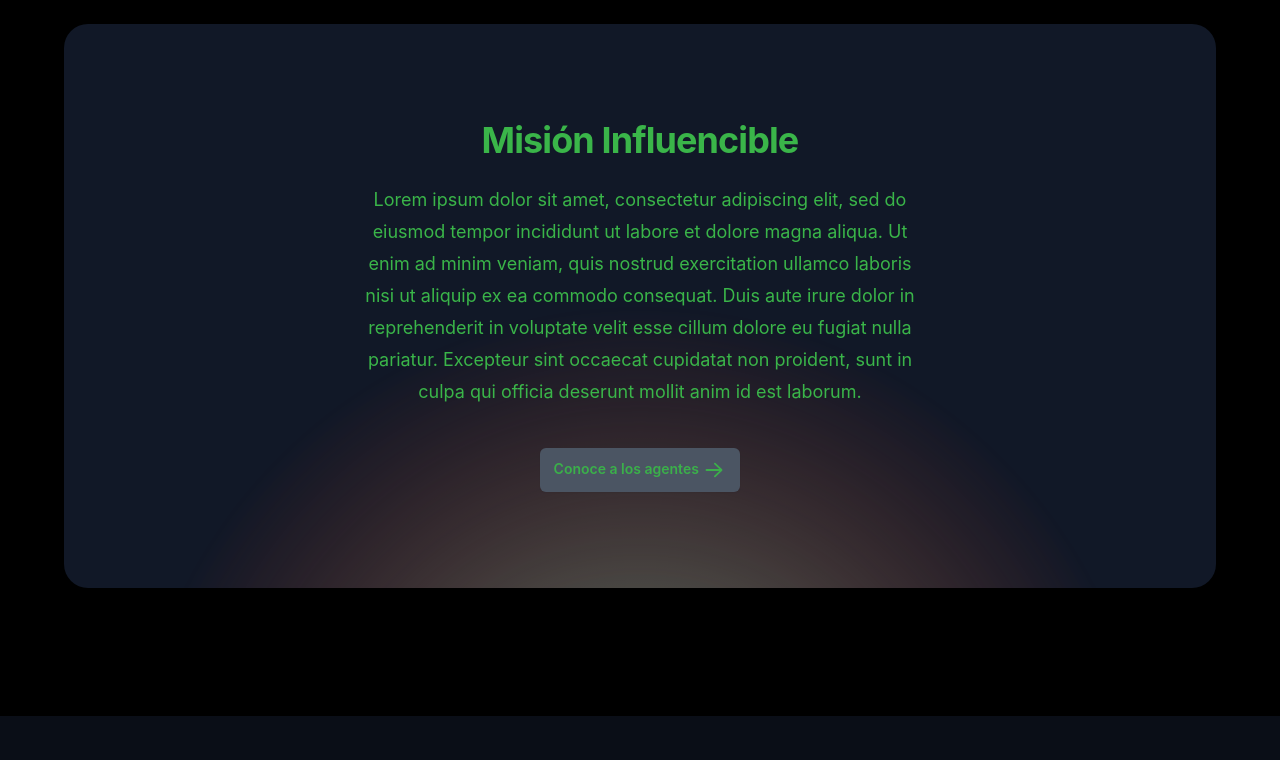
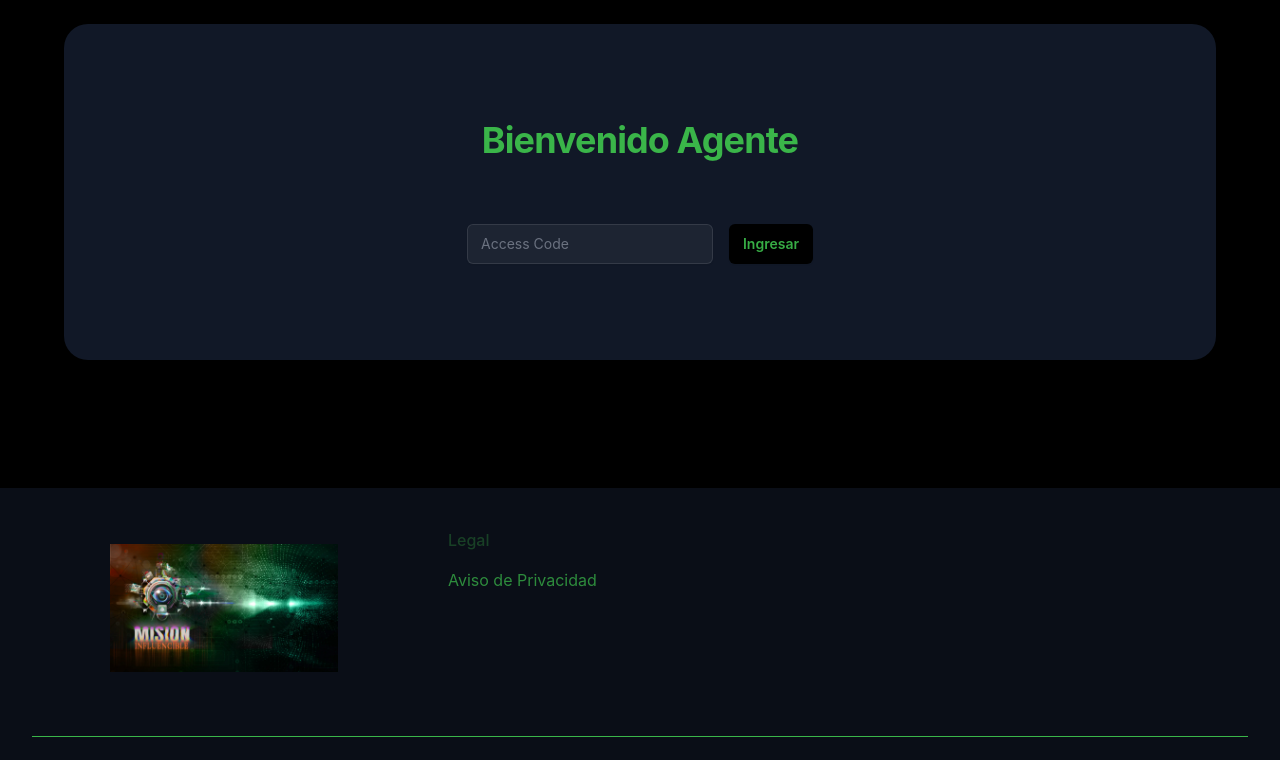
Before and after one commit to BurritoQuemado/mision-influenciable-puzzle, a React (Create React App) app in the folder subastas-stands-app/: page / in a window 1280 px wide. Shown: the part 280-1040 px from the top of the page. Built offline with nearby package versions, Linux system fonts and the light colour scheme.

Commit message:
adjusted for the event

```diff
--- a/subastas-stands-app/src/pages/home.js
+++ b/subastas-stands-app/src/pages/home.js
@@ -1,5 +1,4 @@
 import React from "react";
-import { ArrowRightIcon } from "@heroicons/react/20/solid";
 
 function Home() {
 
@@ -8,33 +7,29 @@ function Home() {
           <div className="mx-auto max-w-7xl py-24 sm:px-6 sm:py-32 lg:px-8">
             <div className="relative isolate overflow-hidden bg-gray-900 px-6 py-24 text-center shadow-2xl sm:rounded-3xl sm:px-16">
               <h2 className="mx-auto max-w-2xl text-3xl font-bold tracking-tight text-principal sm:text-4xl">
-                Misión Influencible
+                Bienvenido Agente
               </h2>
-              <p className="mx-auto mt-6 max-w-xl text-lg leading-8 text-principal">
-
-                Lorem ipsum dolor sit amet, consectetur adipiscing elit, sed do eiusmod tempor incididunt ut labore et dolore magna aliqua. Ut enim ad minim veniam, quis nostrud exercitation ullamco laboris nisi ut aliquip ex ea commodo consequat. Duis aute irure dolor in reprehenderit in voluptate velit esse cillum dolore eu fugiat nulla pariatur. Excepteur sint occaecat cupidatat non proident, sunt in culpa qui officia deserunt mollit anim id est laborum.
-              </p>
               <div className="mt-10 flex items-center justify-center gap-x-6">
-                <a
-                  href="/agentes"
-                  className="rounded-md bg-gray-600 px-3.5 py-2.5 text-sm font-semibold text-principal/95 shadow-sm hover:bg-gray-600/80 focus-visible:outline focus-visible:outline-2 focus-visible:outline-offset-2 focus-visible:outline-white"
-                >
-                  Conoce a los agentes <ArrowRightIcon className="inline h-6 w-6"/>
-                </a>
+              <div className="mt-6 flex max-w-md gap-x-4">
+                  <label htmlFor="access-code" className="sr-only">
+                    Access code
+                  </label>
+                  <input
+                    id="access-code"
+                    name="access-code"
+                    type="password"
+                    required
+                    className="min-w-0 flex-auto rounded-md border-0 bg-white/5 px-3.5 py-2 text-white shadow-sm ring-1 ring-inset ring-white/10 focus:ring-2 focus:ring-inset focus:ring-indigo-500 sm:text-sm sm:leading-6"
+                    placeholder="Access Code"
+                  />
+                  <button
+                    type="submit"
+                    className="flex-none rounded-md bg-black px-3.5 py-2.5 text-sm font-semibold text-principal/95 shadow-sm hover:bg-indigo-400 focus-visible:outline focus-visible:outline-2 focus-visible:outline-offset-2 focus-visible:outline-indigo-500"
+                  >
+                    Ingresar
+                  </button>
+                </div>
               </div>
-              <svg
-                viewBox="0 0 1024 1024"
-                className="absolute left-1/2 top-1/2 -z-10 h-[64rem] w-[64rem] -translate-x-1/2 [mask-image:radial-gradient(closest-side,white,transparent)]"
-                aria-hidden="true"
-              >
-                <circle cx={512} cy={512} r={512} fill="url(#827591b1-ce8c-4110-b064-7cb85a0b1217)" fillOpacity="0.9" />
-                <defs>
-                  <radialGradient id="827591b1-ce8c-4110-b064-7cb85a0b1217">
-                    <stop stopColor="#65a890" />
-                    <stop offset={1} stopColor="#a43722" />
-                  </radialGradient>
-                </defs>
-              </svg>
             </div>
           </div>
       </div>
--- /dev/null
+++ b/subastas-stands-app/src/pages/mision.js
@@ -0,0 +1,41 @@
+import React from "react";
+import { useParams } from "react-router-dom";
+
+const misiones = [
+   {
+    access_code: "123abc",
+    agent: "username",
+    youtube_url: "http://youtube.com",
+    images: [
+        {
+            name:  "img1",
+            src: "src/to/image"
+        }
+        ],
+    riddle: "lorem"
+    }
+]
+
+
+function Mision() {
+    const { access_code } = useParams();
+
+    const mision = misiones.find(mision => mision.access_code === access_code)
+
+    return (
+        <div>
+            <h1>Agente {mision.agent} los detalles de tu mision los encontraras aqui </h1>
+            <div>
+                aqui va el video
+            </div>
+            <div>
+                aqui van las imagenes
+            </div>
+            <div>
+                aqui va el riddle
+            </div>
+        </div>
+    )
+}
+
+export default Mision;
```
